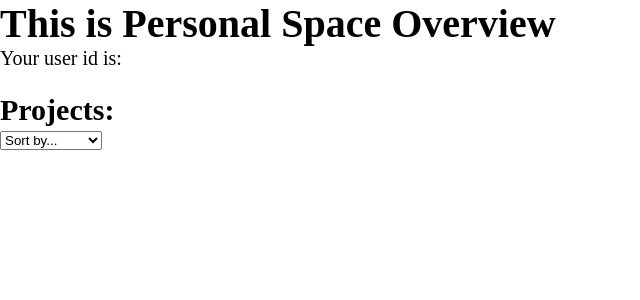
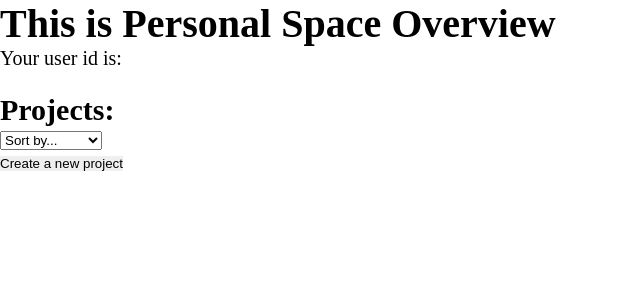
Before and after one commit to dxvxd5/online-ide, a React (Create React App) app in the folder client/: page /me in a window 1280 px wide. Shown: the top 300 px of the page, without its empty margins (0-640 px from the left). Built offline with nearby package versions, Linux system fonts and the light colour scheme.

Commit message:
Restructuring the project to use webpack instead

```diff
--- a/client/package.json
+++ b/client/package.json
@@ -54,6 +54,7 @@
     "redux-thunk": "^2.3.0",
     "sass-loader": "^12.1.0",
     "socket.io-client": "^4.0.1",
+    "sweetalert2": "^11.1.7",
     "tough-cookie": "^4.0.0",
     "typescript": "^4.4.3",
     "web-vitals": "^1.1.2",
--- a/client/src/app/login/LoginPresenter.tsx
+++ b/client/src/app/login/LoginPresenter.tsx
@@ -24,9 +24,8 @@ export default function LoginPresenter({
     try {
       await model.login(username, password);
       setIsLoggedIn(true);
-      setLoginError(false);
+      if (loginError) setLoginError(false);
     } catch (err) {
-      // TODO: Check what's in the error and tell the user that the credentials are not good if that's the error
       setLoginErrorInfo('Error. Either username or password is incorrect');
       setLoginError(true);
     }
@@ -40,7 +39,6 @@ export default function LoginPresenter({
         setProjectError(false);
       })
       .catch((err) => {
-        // TODO: Do something if there is an error when loading the projects
         setProjectErrorInfo(
           'Error. Could not load the projects. Please try again.'
         );
--- a/client/src/app/personalSpace/PersonalSpacePresenter.tsx
+++ b/client/src/app/personalSpace/PersonalSpacePresenter.tsx
@@ -1,4 +1,5 @@
 import React, { useEffect, useState } from 'react';
+import Swal from 'sweetalert2';
 import Message from '../../data/model/message';
 import IdeModel from '../../data/model/model';
 import PersonalSpaceView from './PersonalSpaceView';
@@ -19,18 +20,17 @@ export default function PersonalSpacePresenter({
 }: PersonalSpacePresenterProp): JSX.Element {
   const userID = model.getUserID();
   const [projects, setProjects] = useState(model.getProjects());
+  const sortOptions = ['Shared', 'Last Updated', 'Name'];
 
   useEffect(() => {
     const projectObserver = (m: Message) => {
       if (m === Message.PROJECTS_CHANGE)
-        setProjects(model.getProjects() as ProjectsData[]);
+        setProjects([...model.getProjects()] as ProjectsData[]);
     };
     model.addObserver(projectObserver);
 
     return () => model.removeObserver(projectObserver);
   }, []);
-
-  const sortOptions = ['Shared', 'Last Updated', 'Name'];
 
   const handleSortedProjects = (sortProjectsValue: string) => {
     const sortedProjects: ProjectsData[] = projects.sort(
@@ -63,8 +63,40 @@ export default function PersonalSpacePresenter({
     handleSortedProjects(event.target.value);
   };
 
+  const handleProjectName = async (
+    e: React.MouseEvent<HTMLButtonElement, MouseEvent>
+  ) => {
+    e.preventDefault();
+    Swal.fire({
+      title: 'Enter your project name',
+      input: 'text',
+      inputLabel: 'Your project name',
+      showCancelButton: true,
+      showLoaderOnConfirm: true,
+      preConfirm: (name) => {
+        const creationDate = Date.now();
+        model
+          .createProject(name, creationDate)
+          .then(() => name)
+          .catch(() =>
+            Swal.fire(
+              `Error. Could not create a project. Please try again.`,
+              '',
+              'error'
+            )
+          );
+      },
+      allowOutsideClick: () => !Swal.isLoading(),
+    }).then((result) => {
+      if (result.isConfirmed) {
+        Swal.fire(`Your project name is ${result.value}`, '', 'success');
+      }
+    });
+  };
+
   return (
     <PersonalSpaceView
+      handleProjectName={handleProjectName}
       handleSort={handleSort}
       projects={projects}
       userID={userID}
--- a/client/src/app/personalSpace/PersonalSpaceView.tsx
+++ b/client/src/app/personalSpace/PersonalSpaceView.tsx
@@ -13,6 +13,9 @@ interface PersonalSpaceViewProp {
   projects: ProjectsData[];
   handleSort: (event: React.ChangeEvent<HTMLSelectElement>) => void;
   sortOptions: string[];
+  handleProjectName: (
+    e: React.MouseEvent<HTMLButtonElement, MouseEvent>
+  ) => void;
 }
 
 const PersonalSpaceView = ({
@@ -20,6 +23,7 @@ const PersonalSpaceView = ({
   projects,
   handleSort,
   sortOptions,
+  handleProjectName,
 }: PersonalSpaceViewProp): JSX.Element => {
   return (
     <>
@@ -38,6 +42,11 @@ const PersonalSpaceView = ({
             ))}
           </select>
         </label>
+        <form>
+          <button type="submit" onClick={(e) => handleProjectName(e)}>
+            Create a new project
+          </button>
+        </form>
       </div>
       {projects.map((project) => (
         <div key={project.id} className="PersonalSpace">
--- a/client/src/data/model/api.ts
+++ b/client/src/data/model/api.ts
@@ -66,7 +66,7 @@ export default class API {
 
   static getAllUserProjects(userID: string): Promise<unknown> {
     const request = {
-      url: `users/${userID.toString()}/projects`,
+      url: `users/${userID}/projects`,
       method: 'GET' as Method,
       withCredentials: true,
       headers: {
@@ -79,4 +79,22 @@ export default class API {
       return projects.projects;
     });
   }
+
+  static createProject(
+    userID: string,
+    name: string,
+    creationDate: number
+  ): Promise<unknown> {
+    const request = {
+      url: `users/${userID}/projects/create`,
+      method: 'POST' as Method,
+      withCredentials: true,
+      headers: {
+        'Content-Type': 'application/json',
+      },
+      data: { name, creationDate },
+    };
+
+    return API.call(request);
+  }
 }
--- a/client/src/data/model/message.ts
+++ b/client/src/data/model/message.ts
@@ -5,6 +5,8 @@ enum Message {
   LOGIN,
   GET_PROJECTS,
   PROJECTS_CHANGE,
+  PROJECT_CHANGE,
+  GET_PROJECT,
 }
 
 export default Message;
--- a/client/src/data/model/model.ts
+++ b/client/src/data/model/model.ts
@@ -25,6 +25,8 @@ export default class IdeModel {
 
   username: string;
 
+  project: ProjectsData;
+
   projects: ProjectsData[];
 
   observers: Array<Observer>;
@@ -35,6 +37,7 @@ export default class IdeModel {
     this.username = '';
     this.observers = [];
     this.projects = [];
+    this.project = {} as ProjectsData;
   }
 
   addObserver(o: Observer): void {
@@ -65,6 +68,11 @@ export default class IdeModel {
     this.notifyObservers(Message.PROJECTS_CHANGE);
   }
 
+  setProject(project: ProjectsData): void {
+    this.project = project;
+    this.notifyObservers(Message.PROJECT_CHANGE);
+  }
+
   getName(): string {
     return this.name;
   }
@@ -79,6 +87,10 @@ export default class IdeModel {
 
   getProjects(): ProjectsData[] {
     return this.projects;
+  }
+
+  getProject(): ProjectsData {
+    return this.project;
   }
 
   async login(userName: string, password: string): Promise<void> {
@@ -97,7 +109,15 @@ export default class IdeModel {
       this.userID
     )) as ProjectsData[];
     this.setProjects(projects);
-    this.notifyObservers(Message.GET_PROJECTS);
+  }
+
+  async createProject(name: string, creationDate: number): Promise<void> {
+    const createdProject = (await API.createProject(
+      this.userID,
+      name,
+      creationDate
+    )) as ProjectsData;
+    this.setProjects([createdProject, ...this.projects]);
   }
 
   notifyObservers(message: Message): void {
```
Also changed, not shown: 1 other file (tests, documents, lock files or other folders).
